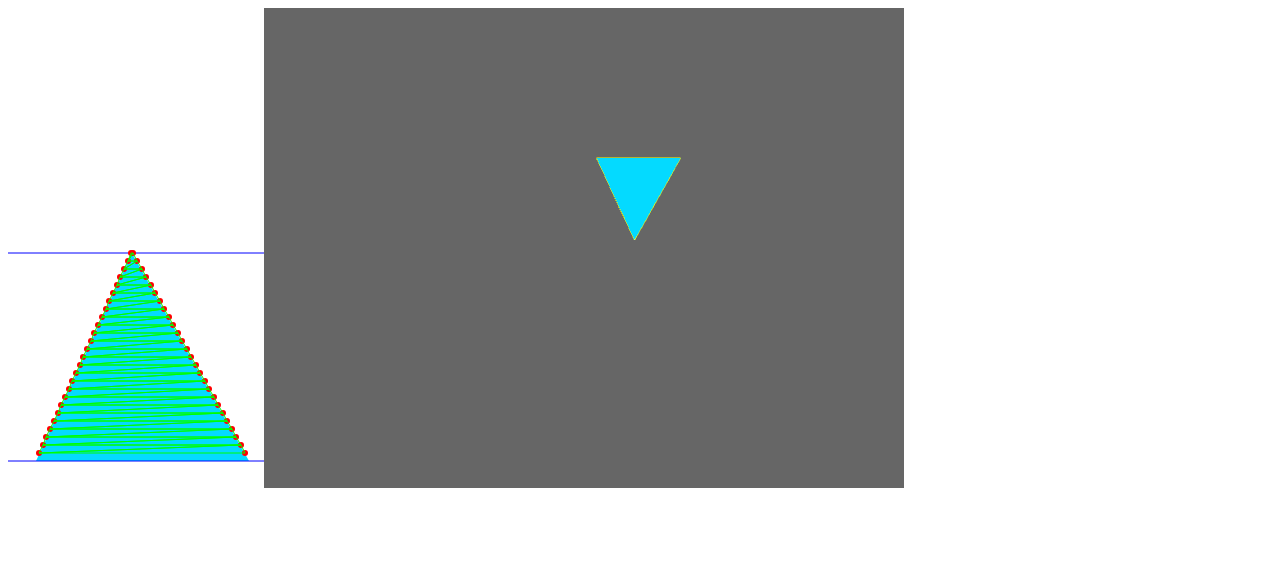
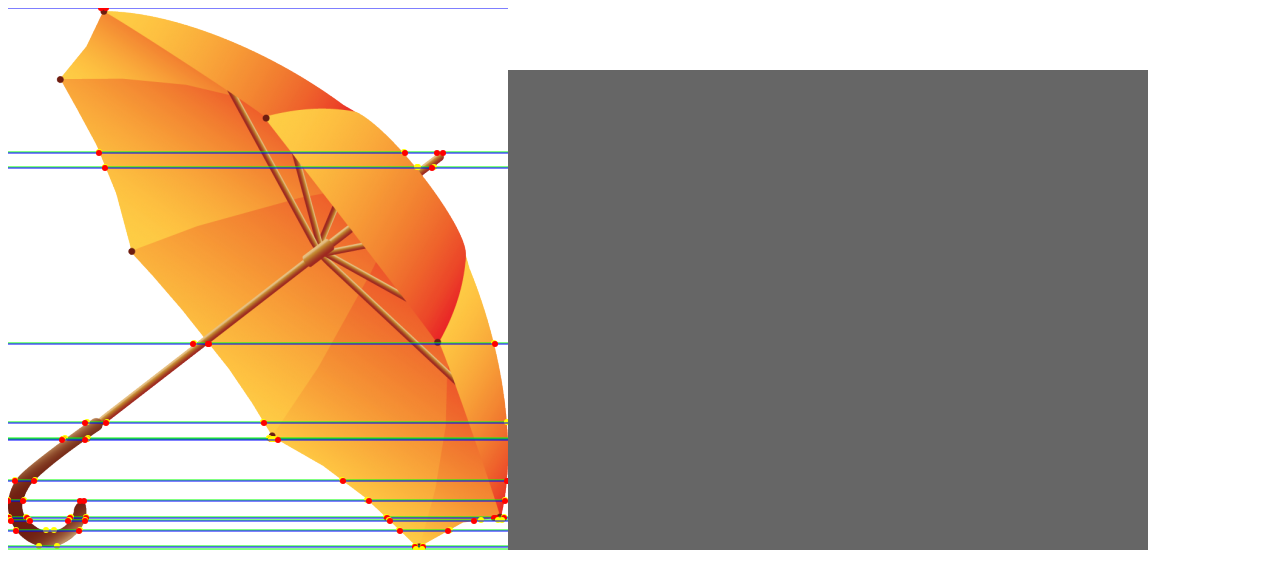
Before and after one commit to tentone/image-geometry, a plain HTML site: page index.html in a window 1280 px wide. Drawn offline with Linux system fonts and the light colour scheme.

Commit message:
Get start and end of critical zones

```diff
--- a/index.html
+++ b/index.html
@@ -8,7 +8,7 @@
 	<script type="text/javascript" src="lib/three.min.js"></script>
 	<script type="text/javascript" src="lib/OrbitControls.js"></script>
 	<script type="text/javascript">
-		var imageSource = "data/triangle.png"
+		var imageSource = "data/umbrella.png"
 
 		var image = document.createElement("img");
 		image.src = imageSource;
@@ -47,9 +47,8 @@
 			function triangulateImage(data, threshold)
 			{
 				//Calculate critical points
+				var lastTransitions = 0;
 				var critical = [];
-				var lastTransitions = 0;
-				var maxTransitionsFound = -1;
 
 				for(var y = 0; y < canvas.height; y ++)
 				{
@@ -73,34 +72,66 @@
 
 					if(transitions !== lastTransitions)
 					{
-						critical.push({y:y, points:points, transitions:transitions});
+						critical.push(
+						{
+							start: y,
+							startPoints: points,
+							end: y,
+							endPoints: points,
+							transitions: transitions
+						});
 
 						lastTransitions = transitions;
-
-						if(transitions > maxTransitions)
-						{
-							maxTransitionsFound = transitions;
-						}
+					}
+					else
+					{
+						critical[critical.length - 1].end = y;
+						critical[critical.length - 1].endPoints = points;
 					}
 				}
 
 				console.log(critical);
 
-				//Draw critical lines
-				context.strokeStyle = "#0000FF";
-				context.beginPath();
 				for(var i = 0; i < critical.length; i++)
 				{
-					context.moveTo(0, critical[i].y);
-					context.lineTo(canvas.width, critical[i].y);
+					//Start line
+					context.strokeStyle = "#0000FF";
+					context.beginPath();
+					context.moveTo(0, critical[i].start);
+					context.lineTo(canvas.width, critical[i].start);
+					context.stroke();
+
+					for(var j = 0; j < critical[i].startPoints.length; j++)
+					{
+						context.fillStyle = "#FF0000";
+						context.beginPath();
+						context.arc(critical[i].startPoints[j], critical[i].start, 3, 0, 2*Math.PI);
+						context.fill();
+					}
+
+					//End line
+					context.strokeStyle = "#00FF00";
+					context.beginPath();
+					context.moveTo(0, critical[i].end);
+					context.lineTo(canvas.width, critical[i].end);
+					context.stroke();
+
+					for(var j = 0; j < critical[i].endPoints.length; j++)
+					{
+						context.fillStyle = "#FFFF00";
+						context.beginPath();
+						context.arc(critical[i].endPoints[j], critical[i].end, 3, 0, 2*Math.PI);
+						context.fill();
+					}
 				}
-				context.stroke();
+
 
 				//Calculate triangles
 				var triangles = [];
 				var minTransitions = 0;
 				var maxTransitions = 40;
 
+				/*
 				for(var k = minTransitions; k < maxTransitions; k += 2)
 				{
 					for(var l = 0; l < critical.length - 1; l++)
@@ -133,11 +164,6 @@
 
 									if(transitions > k && transitions <= (k+2))
 									{
-										context.fillStyle = "#FF0000";
-										context.beginPath();
-										context.arc(x, y, 3, 0, 2*Math.PI);
-										context.fill();
-
 										points.push(new THREE.Vector3(x, y, 0));
 										while(points.length > 3)
 										{
@@ -157,6 +183,7 @@
 					}
 
 				}
+				*/
 
 				return triangles;
 			}
```
